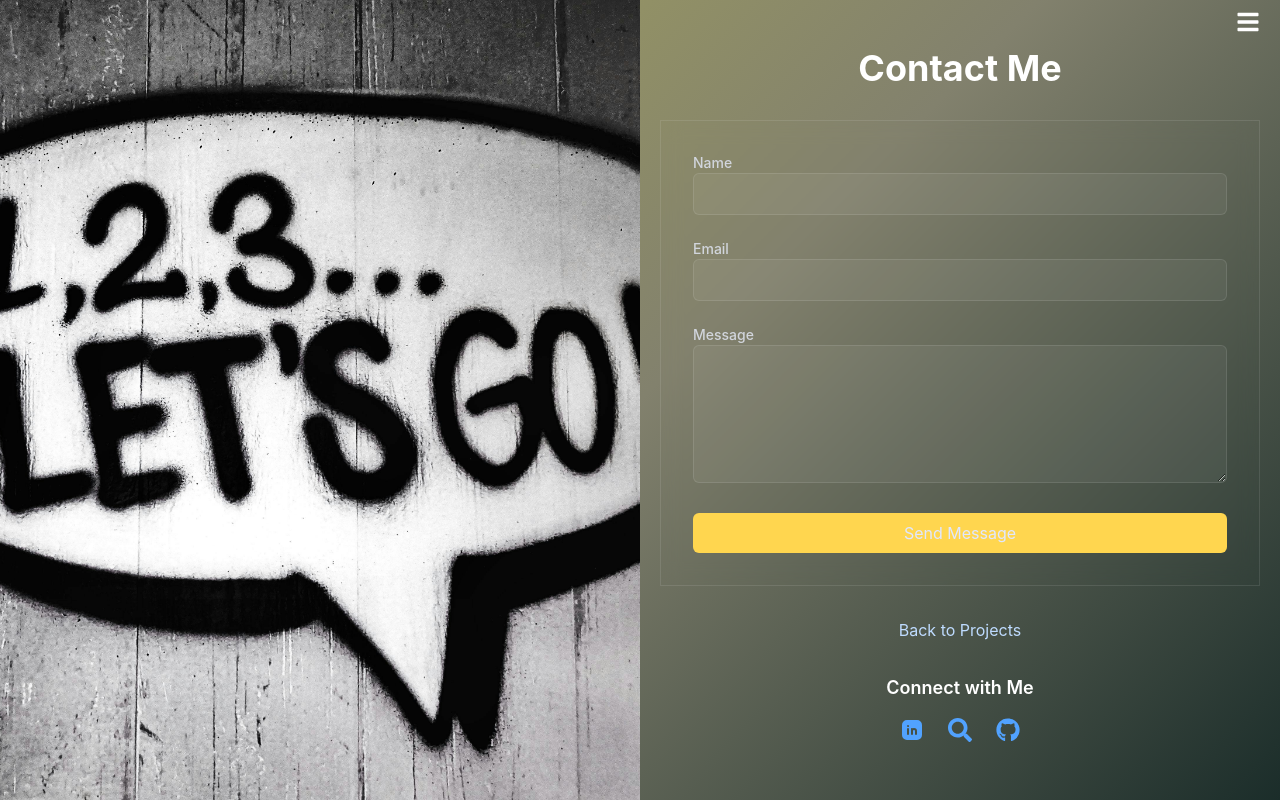
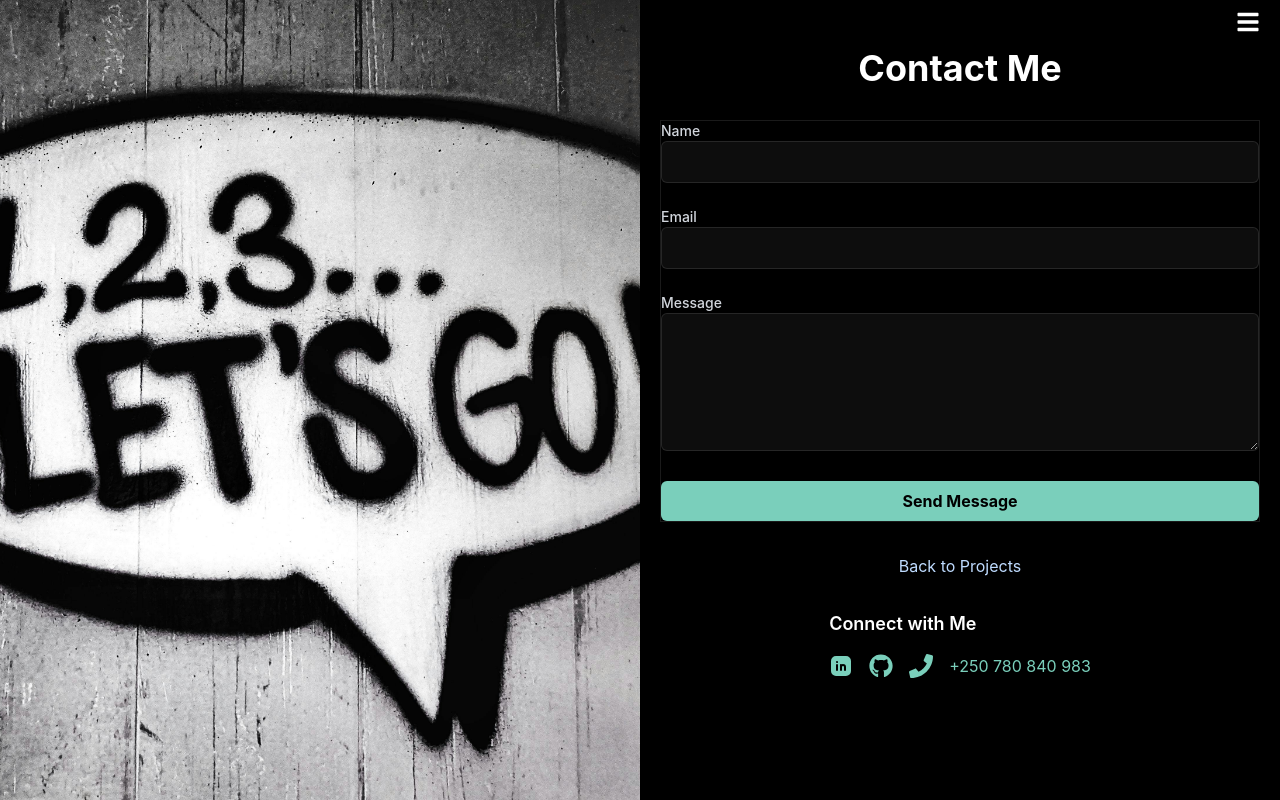
Before and after one commit to kabandapatrick2580/portfolio, a Next.js app in the folder portfolio/: page /contact in a window 1280 px wide. Built offline with nearby package versions, Linux system fonts and the light colour scheme.

Commit message:
customized the contacts page

```diff
--- a/portfolio/pages/contact.tsx
+++ b/portfolio/pages/contact.tsx
@@ -2,9 +2,9 @@ import { useState } from 'react';
 import Head from 'next/head'; // Import Head for SEO
 import Link from 'next/link';
 import { motion } from 'framer-motion'; // Import motion for animations
-import { Container, FormContainer, Input, Textarea, Button, TwoColumns } from '@/styles/Card.styled'; // Import styled components
+import { Container, FormContainer, Input, Textarea, Button, TwoColumns, ContactIcon } from '@/styles/Card.styled'; // Import styled components
 import { TbBrandLinkedinFilled } from "react-icons/tb";
-import { FaSearch, FaGithub } from "react-icons/fa";
+import { FaPhone, FaGithub } from "react-icons/fa";
 
 interface FormData {
     name: string;
@@ -139,15 +139,20 @@ export default function Contact() {
               <div className="mt-8">
                 <h2 className="text-lg font-semibold text-white mb-4">Connect with Me</h2>
                 <div className="flex justify-center space-x-6">
-                  <Link href="#" className="text-blue-400 hover:text-blue-600">
-                    <TbBrandLinkedinFilled className="text-2xl" />
-                  </Link>
-                  <Link href="#" className="text-blue-400 hover:text-blue-600">
-                    <FaSearch className="text-2xl" />
-                  </Link>
-                  <Link href="#" className="text-blue-400 hover:text-blue-600">
-                    <FaGithub className="text-2xl" />
-                  </Link>
+
+                  <ContactIcon>
+                    <Link href="https://www.linkedin.com/in/patrick-kabanda-b88b051b1/" target="_blank" rel="noopener noreferrer">
+                      <TbBrandLinkedinFilled className="text-2xl" />
+                    </Link>
+                    <Link href="https://github.com/kabandapatrick2580" target='_blank' rel="noopener noreferrer" >
+                      <FaGithub className="text-2xl" />
+                    </Link>
+                    <Link href="#">
+                      <FaPhone className="text-2xl" />
+
+                    </Link>
+                    <p>+250 780 840 983</p>
+                  </ContactIcon>
                 </div>
               </div>
 
--- a/portfolio/styles/Card.styled.ts
+++ b/portfolio/styles/Card.styled.ts
@@ -1,12 +1,12 @@
 import styled from 'styled-components';
 import { motion } from 'framer-motion';
-import { colors, typography, spacing, shadows } from '@/styles/constants';
+import { colors, typography} from '@/styles/constants';
 
 export const Container = styled.div`
   min-height: 100vh;
   display: flex;
   flex-direction: column;
-  background: ${colors.backgroundGradient};
+  background: black;
   color: #e0e7ff;
   font-family: 'Inter', sans-serif;
   width: 100%;
@@ -31,7 +31,11 @@ const IconBox = styled(motion.div)`
   }
   transition: background-color 0.3s ease;
 `;
-
+export const ContactIcon = styled.div`
+  color: ${colors.textTertiary};
+  display: flex;
+  gap: 1rem;
+  `;
 const IconBoxFill = styled(IconBox)`
   background-color: #e2e8f0; // gray-200
   color: #1a2745; // navy-800
@@ -93,7 +97,6 @@ export const FormContainer = styled(motion.div)`
   font-size: ${typography.fontSizeBody};
   font-weight: 400;
   position: relative;
-  padding: ${spacing.padding};
   @media (max-width: 768px) {
     max-width: 100%;
     width: 100%;
@@ -135,9 +138,12 @@ const ProjectIcon = styled.div`
   display: flex;
   align-items: center;
   justify-content: center;
-`
+`;
 
-const iconColor = "#334155"; // navy-600
+const iconColor = styled.span`
+  color: #1a2745; // navy-800
+  font-size: 1.5rem;
+`;
 
 export const Input = styled.input`
   width: 100%;
@@ -150,7 +156,7 @@ export const Input = styled.input`
   transition: border-color 0.3s ease;
 
   &:focus {
-    border-color: ${colors.accent};
+    border-color: ${colors.textTertiary};
     outline: none;
   }
 `;
@@ -166,23 +172,25 @@ export const Textarea = styled.textarea`
   transition: border-color 0.3s ease;
 
   &:focus {
-    border-color: ${colors.accent};
+    border-color: ${colors.textTertiary};
     outline: none;
   }
 `;
 
 export const Button = styled.button`
   padding: 0.5rem 1rem;
-  background-color: ${colors.accent};
-  color: ${colors.textTertiary};
+  background-color: ${colors.textTertiary};
+  color: black;
+  font-weight: bold;
   border: none;
   border-radius: 0.375rem;
   font-size: 1rem;
   cursor: pointer;
   transition: background-color 0.3s ease;
   width: 100%;
+  transition: scale 0.2s ease;
   &:hover {
-    background-color: #e09f3e; // Darker shade for hover effect
+    scale: 1.05;
   }
 
   &:disabled {
--- a/portfolio/styles/constants.ts
+++ b/portfolio/styles/constants.ts
@@ -16,7 +16,7 @@ export const colors = {
   cardBg: 'rgba(17, 24, 39, 0.8)',
   glassBg: 'rgba(255, 255, 255, 0.05)',
   border: 'rgba(255, 255, 255, 0.1)',
-  textTertiary: '#7acfbb,',
+  textTertiary: '#7acfbb',
   textQuaternary: '#abfcf8',
   textColor: '#90a1a3'
 };
```
